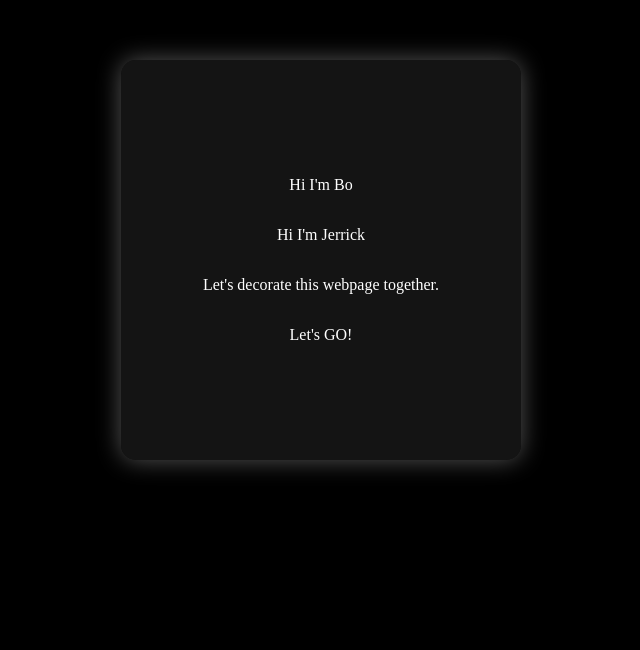
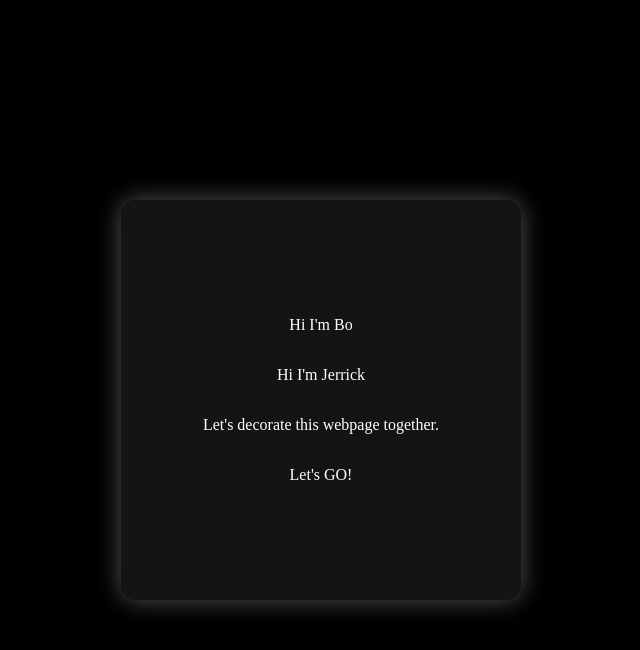
Before and after one commit to BoYan0226/week4, a plain HTML site: page index.html in a window 1280 px wide. Shown: the whole page, without its empty margins (319-959 px from the left). Drawn offline with Linux system fonts and the light colour scheme.

Commit message:
Update style.css

```diff
--- a/style.css
+++ b/style.css
@@ -4,6 +4,10 @@ body {
   text-align: center;
   margin: 0;
   min-height: 100vh;
+
+  display: flex;
+  ustify-content: center;
+  align-items: center;
 }
 
 .box {
```
